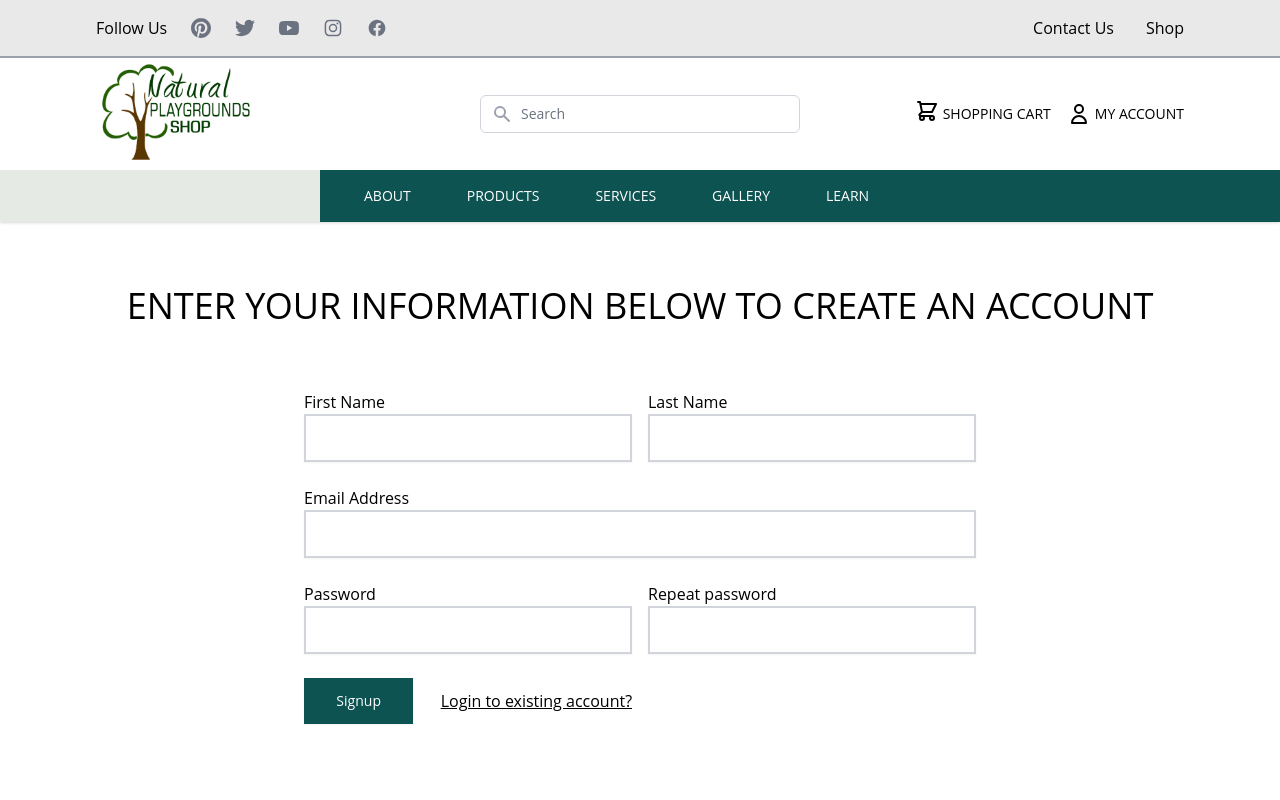
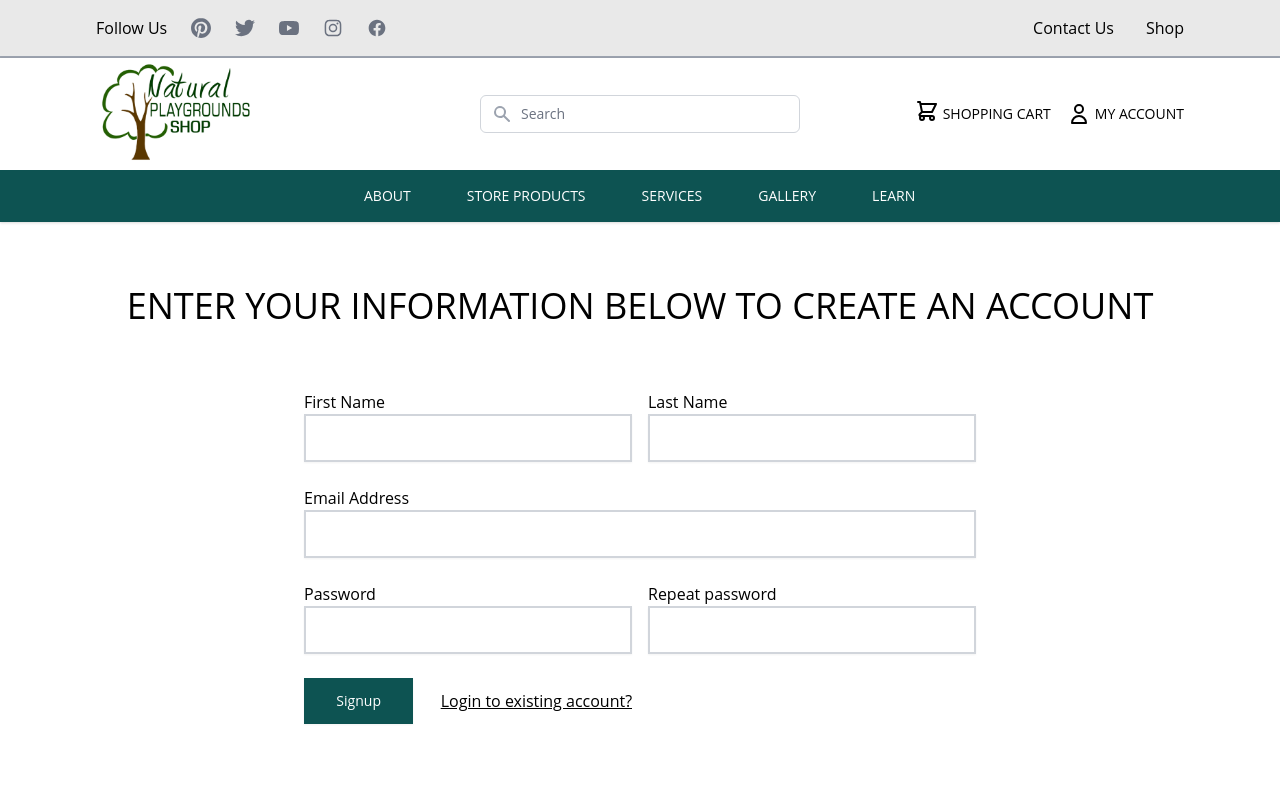
Before and after one commit to krautnerds/natural-playgrounds-frontend, a Next.js app: page /register in a window 1280 px wide. Shown: the top 800 px of the page. Built offline with nearby package versions, Linux system fonts and the light colour scheme; what @tailwindcss/typography, react-toast-notifications, tailwindcss-container-bleed would draw is missing.

Commit message:
Few more design changes

```diff
--- a/components/connected.js
+++ b/components/connected.js
@@ -1,14 +1,14 @@
 export default function Connected() {
   return (
     <div className="connected relative mt-8">
-      <div className="flex flex-row py-4 wide-load space-x-8">
-        <div className="w-1/2 flex flex-col">
+      <div className="flex flex-col md:flex-row py-4 wide-load space-y-8 md:space-x-8">
+        <div className="w-full md:w-1/2 flex flex-col">
           <h3>Keep Connected</h3>
           <p className="font-bold">
             Stay up to date by subscribing to our newsletter.
           </p>
         </div>
-        <div className="w-1/2 flex flex-row space-x-4 items-center">
+        <div className="w-full md:w-1/2 flex flex-row space-x-4 items-center">
           <input
             type="email"
             name="email"
--- a/components/contact.js
+++ b/components/contact.js
@@ -3,7 +3,7 @@ import Social from "./social";
 export default function Contact() {
   return (
     <div className="bg-light-gray border-b-2 border-gray-400 py-4">
-      <div className="wide-load flex flex-row">
+      <div className="wide-load flex md:flex-row">
         <div className="w-full md:w-1/2 flex flex-row items-center space-x-6">
           <p>Follow Us</p>
           <div className="flex flex-row space-x-6">
--- a/components/footer.js
+++ b/components/footer.js
@@ -3,10 +3,10 @@ import Logo from "../images/logo.png";
 import Social from "./social";
 const navigation = {
   learn_more: [
-    { name: "Success Stories", href: "#" },
+    { name: "Success Stories", href: "/stories" },
     { name: "FAQ", href: "/faq" },
     { name: "Testimonials", href: "/testimonials" },
-    { name: "News & Articles", href: "#" },
+    { name: "News & Articles", href: "/news" },
   ],
   resources: [
     { name: "For Homeowners", href: "/homeowners" },
--- a/components/hero.js
+++ b/components/hero.js
@@ -4,11 +4,11 @@ export default function Hero({ title, sub_title }) {
   return (
     <div className="relative bg-white">
       <div className="wide-load">
-        <div className="relative pb-8 bg-white sm:pb-16 md:pb-20 lg:max-w-2xl lg:w-full lg:pb-28 xl:pb-32">
+        <div className="relative pb-8  sm:pb-16 md:pb-20 lg:max-w-2xl lg:w-full lg:pb-28 xl:pb-32">
           <main className="pt-10 mx-auto max-w-6xl px-4 sm:pt-12 sm:px-6 md:pt-16 lg:pt-20">
-            <div className="sm:text-center lg:text-left">
-              <div style={{ maxWidth: "500px" }}>
-                <h1 className="text-natural-red">{title}</h1>
+            <div className="text-left">
+              <div className="max-w-[200px] lg:max-w-[500px]">
+                <h1 className="text-natural-red z-50">{title}</h1>
               </div>
               {sub_title && (
                 <div className="mt-3">
@@ -19,7 +19,7 @@ export default function Hero({ title, sub_title }) {
           </main>
         </div>
       </div>
-      <div className="lg:absolute lg:inset-y-0 lg:right-0 lg:w-1/2 hidden md:block">
+      <div className="md:absolute md:inset-y-0 md:right-0 md:w-1/3 lg:w-1/2 hidden md:block">
         <div className="hero">
           <Image
             className="h-56 w-full object-cover sm:h-72 md:h-96 lg:w-full lg:h-full relative"
--- a/components/navbar.js
+++ b/components/navbar.js
@@ -16,7 +16,7 @@ import { useState } from "react";
 
 const navigation = [
   { name: "About", href: "/about/", current: true },
-  { name: "Products", href: "/products/", current: false },
+  { name: "Store Products", href: "/products/", current: false },
   { name: "Services", href: "/services/", current: false },
   { name: "Gallery", href: "/gallery/", current: false },
   { name: "Learn", href: "/learn/", current: false },
@@ -24,7 +24,7 @@ const navigation = [
 
 const mobileNavigation = [
   { name: "About", href: "/about/", current: true },
-  { name: "Products", href: "/products/", current: false },
+  { name: "Store Products", href: "/products/", current: false },
   { name: "Services", href: "/services/", current: false },
   { name: "Gallery", href: "/gallery/", current: false },
   { name: "Learn", href: "/learn/", current: false },
@@ -144,9 +144,9 @@ export default function Example() {
                 </div>
               </div>
             </div>
-            <div className="bg-yellow-gray flex flex-row">
+            <div className="bg-dark-green flex flex-row">
               <div className="w-1/4"></div>
-              <div className="bg-dark-green flex-1">
+              <div className=" flex-1">
                 <div className="wide-load">
                   <nav
                     className="hidden lg:py-2 lg:flex lg:space-x-8"
@@ -175,7 +175,7 @@ export default function Example() {
               {mobileNavigation.map((item) => (
                 <Link href={item.href} key={item.name} passHref>
                   <a
-                    className="block rounded-md py-2 px-3 text-base font-medium"
+                    className="block rounded-md py-2 px-3 text-base font-medium no-underline"
                     aria-current={item.current ? "page" : undefined}
                   >
                     {item.name}
--- a/components/widget/images.js
+++ b/components/widget/images.js
@@ -7,6 +7,8 @@ export default function NaturalImage({ obj, image, alt_text }) {
           className="object-cover shadow-lg"
           src={image}
           alt={alt_text}
+          placeholder="blur"
+          blurDataURL="LWGuj#%LNuax9ZRjjrah~pWXs:j]"
           layout="fill"
         />
       )}
--- a/styles/globals.css
+++ b/styles/globals.css
@@ -77,7 +77,7 @@ h1 {
 }
 
 h3.sub-title {
-  @apply text-base font-semibold text-black sm:mt-5 sm:max-w-xl sm:mx-auto md:mt-5 sm:text-lg md:text-2xl lg:mx-0 uppercase;
+  @apply text-base font-semibold text-black sm:mt-5 sm:max-w-xl lg:mx-auto md:mt-5 sm:text-lg md:text-2xl lg:mx-0 uppercase;
 }
 
 .prose ul {
```
